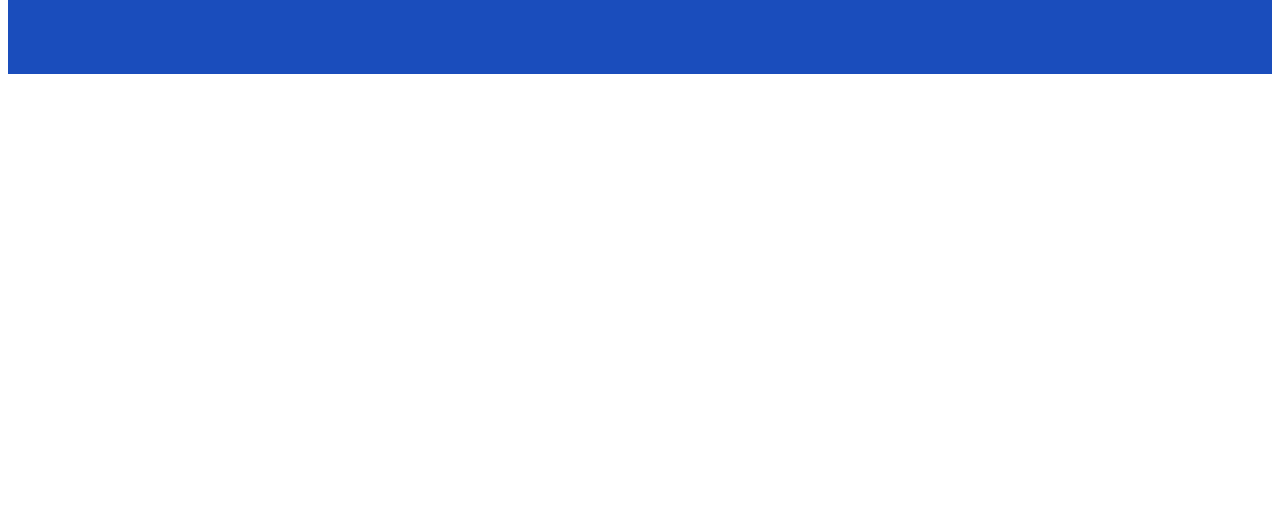
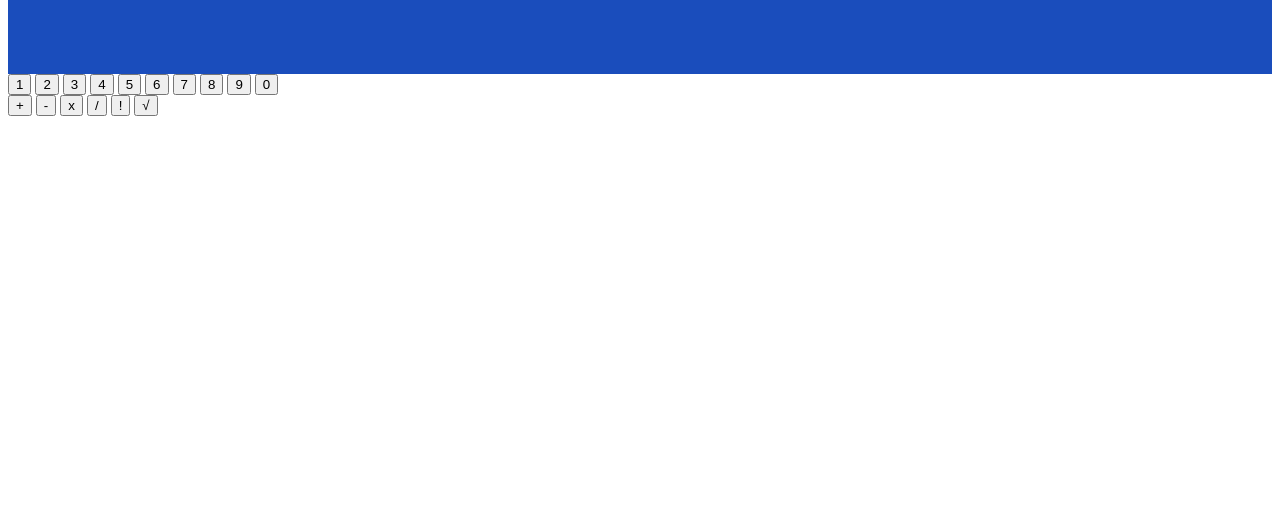
Before and after one commit to AbdullahGZafar/Calculator, a plain HTML site: page index.html in a window 1280 px wide. Shown: the part 272-800 px from the top of the page. Drawn offline with Linux system fonts and the light colour scheme.

Commit message:
Add numbers and operation buttons

```diff
--- a/index.html
+++ b/index.html
@@ -1,11 +1,11 @@
 <!DOCTYPE html>
 <html lang="en">
   <head>
-    <meta charset="UTF-8">
-    <meta name="viewport" content="width=device-width, initial-scale=1.0">
+    <meta charset="UTF-8" />
+    <meta name="viewport" content="width=device-width, initial-scale=1.0" />
     <title>Calculator</title>
     <script src="./script.js" defer></script>
-    <link rel="stylesheet" href="style.css">
+    <link rel="stylesheet" href="style.css" />
   </head>
   <body>
     <div class="header">
@@ -13,8 +13,26 @@
       <p>have you ever seen a cooler header?</p>
     </div>
     <div class="calculator-container">
-    <div class="number-buttons"></div>
-    <div class="operator-buttons"></div>
+      <div class="number-buttons-container">
+        <button class="number-buttons">1</button>
+        <button class="number-buttons">2</button>
+        <button class="number-buttons">3</button>
+        <button class="number-buttons">4</button>
+        <button class="number-buttons">5</button>
+        <button class="number-buttons">6</button>
+        <button class="number-buttons">7</button>
+        <button class="number-buttons">8</button>
+        <button class="number-buttons">9</button>
+        <button class="number-buttons">0</button>
+      </div>
+      <div class="operator-buttons-container">
+        <button class="operator-buttons">+</button>
+        <button class="operator-buttons">-</button>
+        <button class="operator-buttons">x</button>
+        <button class="operator-buttons">/</button>
+        <button class="operator-buttons">!</button>
+        <button class="operator-buttons">√</button>
+      </div>
     </div>
   </body>
 </html>
```
Lines whose indentation alone changed are shown as unchanged.
